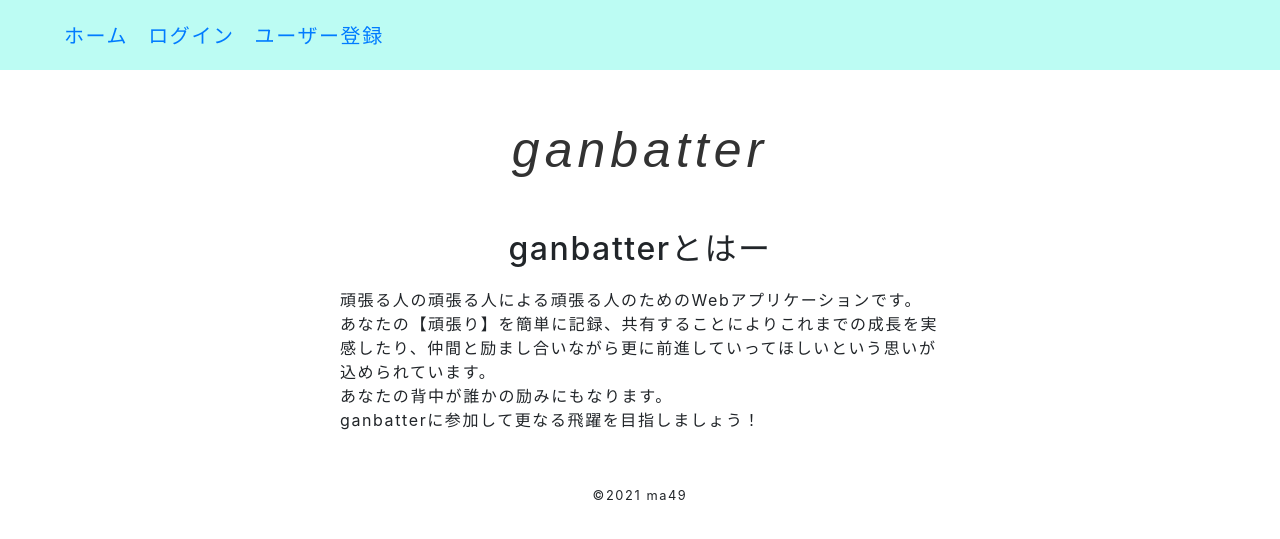
After one commit to masumi-abe49/ganbatter, a PHP site: page / in a window 1280 px wide. The commit adds this page. Shown: the top 539 px of the page. Run offline with PHP 8.4, Linux system fonts and the light colour scheme; some libraries are stand-ins or nearby versions; some web fonts are replaced.

Commit message:
index.php

```diff
--- a/config/config.php
+++ b/config/config.php
@@ -1,8 +1,8 @@
 <?php
 ini_set('display_errors',1); //PHPのエラーメッセージ表示用のため、本番用では削除する。
-define('DSN','mysql:host=localhost;charset=utf8;dbname= ganbatter');
-define('DB_USERNAME','ganbatter_user'); // データベース作成時（phpMyAdmin）のUSERNAMEを記載。Gmail下書き保存確認。
-define('DB_PASSWORD','pktF9utOOk8BPMFG'); // phpMyAdminで作成したユーザーのパスワードを記述する。Gmail下書き保存確認。
+define('DSN','mysql:host=localhost;charset=utf8;dbname=ganbatter');
+define('DB_USERNAME','root'); // データベース作成時（phpMyAdmin）のUSERNAMEを記載。Gmail下書き保存確認。  ganbatter_user ※公開前に修正確認する。一旦root権限 211019
+define('DB_PASSWORD','root'); // phpMyAdminで作成したユーザーのパスワードを記述する。Gmail下書き保存確認。  pktF9utOOk8BPMFG  ※公開前に修正確認する。　一旦root権限　211019
 define('SITE_URL', 'http://' . $_SERVER['HTTP_HOST'] . '/ganbatter/public_html');
 require_once(__DIR__ .'/../lib/Controller/functions.php');
 require_once(__DIR__ . '/autoload.php');
--- a/public_html/footer.php
+++ b/public_html/footer.php
@@ -2,7 +2,7 @@
 <?php
     $year = date('Y');
 ?>
-<p class="copy"><small>&copy;<?php echo $year; ?>code lab.</small></p>
+<p class="copy"><small>&copy;<?php echo $year; ?> ma49</small></p>
 <script src="./js/bbs.js"></script>
 </body>
 </html>
--- a/public_html/header.php
+++ b/public_html/header.php
@@ -9,7 +9,7 @@ require_once(__DIR__ .'/../config/config.php');
   <meta http-equiv="X-UA-Compatible" content="ie=edge">
   <meta http-equiv="Pragma" content="no-cache">
   <meta http-equiv="Cache-Control" content="no-cache">
-  <title>codelab掲示板</title>
+  <title>ganbatter</title>
   <link rel="stylesheet" href="https://cdnjs.cloudflare.com/ajax/libs/meyer-reset/2.0/reset.min.css">
   <link href="https://fonts.googleapis.com/css?family=Charm|M+PLUS+Rounded+1c&amp;subset=latin-ext,thai,vietnamese" rel="stylesheet">
   <link href="https://stackpath.bootstrapcdn.com/bootstrap/4.1.3/css/bootstrap.min.css" rel="stylesheet" integrity="sha384-MCw98/SFnGE8fJT3GXwEOngsV7Zt27NXFoaoApmYm81iuXoPkFOJwJ8ERdknLPMO" crossorigin="anonymous">
--- /dev/null
+++ b/public_html/index.php
@@ -0,0 +1,18 @@
+<?php
+require_once(__DIR__ .'/header.php');
+?>
+<div class="wrapper">
+  <h1 class="page__ttl">ganbatter</h1>
+  <h2>ganbatterとはー</h2>
+  <p class="fs12">頑張る人の頑張る人による頑張る人のためのWebアプリケーションです。<br>
+  あなたの【頑張り】を簡単に記録、共有することによりこれまでの成長を実感したり、仲間と励まし合いながら更に前進していってほしいという思いが込められています。<br>
+  あなたの背中が誰かの励みにもなります。<br>
+  ganbatterに参加して更なる飛躍を目指しましょう！
+  </p>
+  </div> <!-- wrapper -->
+<?php
+require_once(__DIR__ .'/footer.php');
+?>
+
+<!-- Apache（WEBサーバ）側で、index.htmlまたはindex.phpというファイルがあれば、そのファイルをトップページとして自動で認識してくれような便利な設定になっている。211019
+参考URL：https://deep-blog.jp/engineer/index-html-priority/ -->
```
Also changed, not shown: public_html/db_test.php (added, +16 -0 lines), config/.htaccess (added), public_html/index01.html (renamed from public_html/home.html), 1 other file.
